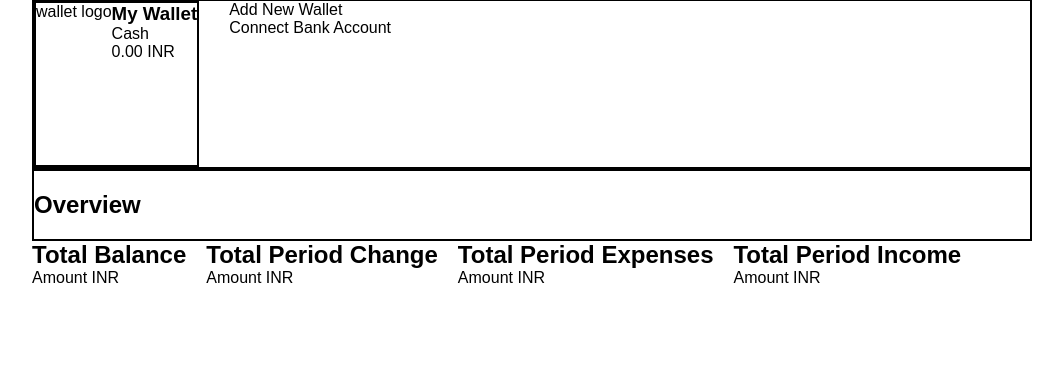
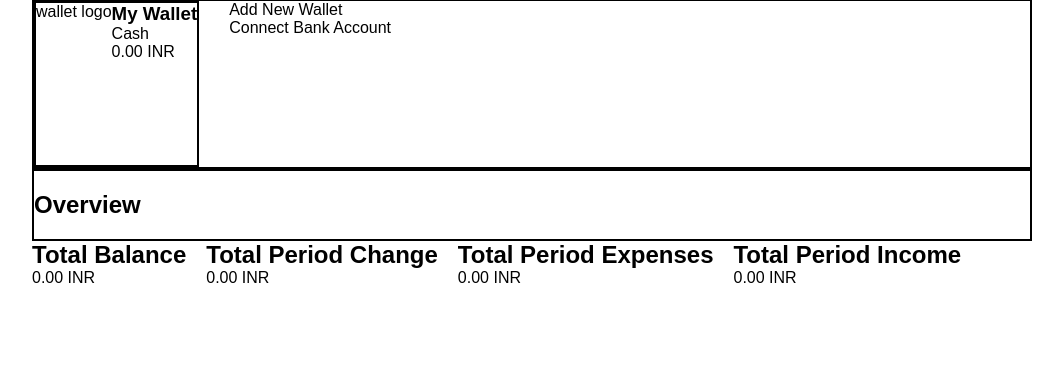
Before and after one commit to Karthik-9912/Expense-Tracker, a Django app: page / in a window 1280 px wide. Shown: the part 193-564 px from the top of the page, without its empty margins (108-1171 px from the left). Run offline with Django 5.2, Linux system fonts and the light colour scheme.

Commit message:
Improved UI

```diff
--- a/app/templates/index.html
+++ b/app/templates/index.html
@@ -51,13 +51,12 @@
         </div>
         <div class="overview-info">
             <div><h2>Total Balance</h2>
-        <p>Amount INR</p></div>
-        <div><h2>Total Period Change</h2><p>Amount INR</p></div>
-        <div><h2>Total Period Expenses</h2><p>Amount INR</p></div>
-        <div><h2>Total Period Income</h2><p>Amount INR</p></div>
+        <p>0.00 INR</p></div>
+        <div><h2>Total Period Change</h2><p>0.00 INR</p></div>
+        <div><h2>Total Period Expenses</h2><p>0.00 INR</p></div>
+        <div><h2>Total Period Income</h2><p>0.00 INR</p></div>
         </div>
      </main>
-
 
      <script>
         const transactionUrl="{% url 'transaction' %}";
```
Also changed, not shown: app/templates/transaction.html (+12 -0 lines).
